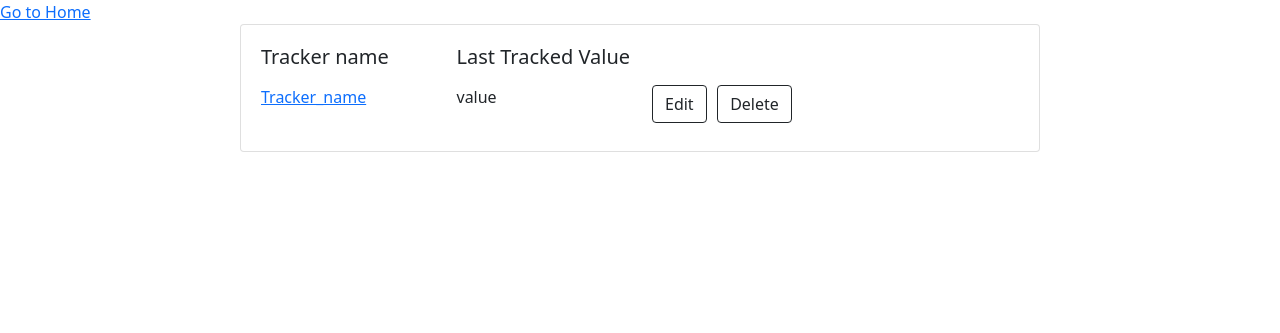
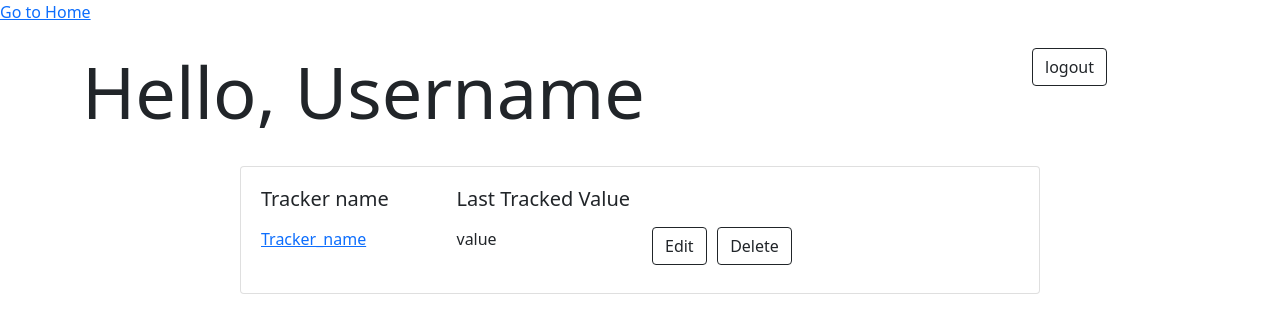
Before and after one commit to ibrahim-me/projectv2, a Python web app: template templates/index.html in a window 1280 px wide. Shown: the top 333 px of the page. Run offline with Jinja, Linux system fonts and the light colour scheme; the template is opened without the code that fills it, so the values that code supplies are empty; some libraries are stand-ins or nearby versions.

Commit message:
changed directory structure

```diff
--- a/templates/index.html
+++ b/templates/index.html
@@ -14,6 +14,15 @@
 <body>
 	<div id="app">
         <router-link to="/">Go to Home</router-link>
+        <div class="container">
+            <div class="row py-4  ">
+                <div class="col-10 " >
+                    <h1 class="display-2">Hello, Username</h1>
+                </div>
+                <div class="col " >
+                    <a href='/' type="button" class="btn btn-outline-dark">logout</a>
+                </div>
+            </div>
 
         <div class="row">
             <div class="col">
@@ -22,6 +31,7 @@
         </div>
 
 	</div>
+    </div>
 </body>
-<script type="text/javascript" src="app.js"></script>
+<script type="text/javascript" src="../js/app.js"></script>
 </html>
```
Also changed, not shown: js/app.js (renamed from templates/app.js), test.js (added).
